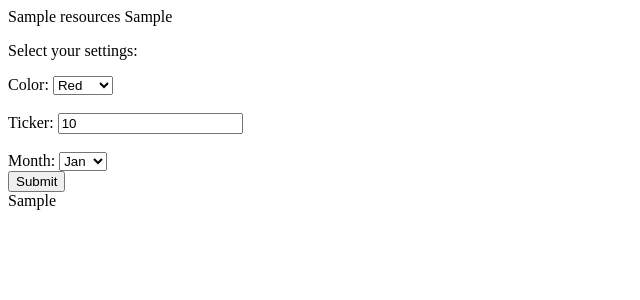
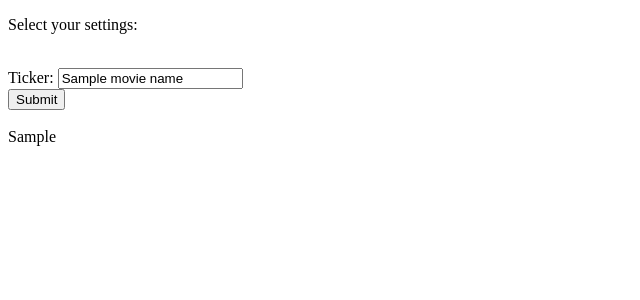
Before and after one commit to DianaLam06/TDI-capstone, a Flask app: template templates/embed.html in a window 1280 px wide. Shown: the top 300 px of the page, without its empty margins (0-640 px from the left). Run offline with Flask 2, Linux system fonts and the light colour scheme; the template is opened without the code that fills it: most values are stand-ins (such as "Sample title", 1, 10 or a date in 2020); parts of the project's set-up code (start-up, migrations or seed data) failed here and were passed over.

Commit message:
simplified template and app

```diff
--- a/app.py
+++ b/app.py
@@ -14,40 +14,10 @@ except ImportError:
         return dec
 
 import flask
-from bokeh.embed import components
-from bokeh.plotting import figure
-from bokeh.resources import INLINE
-from bokeh.util.string import encode_utf8
 import pandas as pd
 from os.path import dirname, join
-from bokeh.io import curdoc
-from bokeh.layouts import row, column
-from bokeh.models import ColumnDataSource
-from bokeh.models.widgets import PreText, Select
 
 app = flask.Flask(__name__)
-
-colors = {
-    'Black': '#000000',
-    'Red':   '#FF0000',
-    'Green': '#00FF00',
-    'Blue':  '#0000FF',
-}
-
-months = {
-    'Jan' : 1,
-    'Feb' : 2,
-    'Mar' : 3,
-    'Apr' : 4,
-    'May' : 5,
-    'Jun' : 6,
-    'Jul' : 7,
-    'Aug' : 8,
-    'Sep' : 9,
-    'Oct' :10,
-    'Nov' :11,
-    'Dec' :12
-    }
 
 def getitem(obj, item, default):
     if item not in obj:
@@ -55,14 +25,8 @@ def getitem(obj, item, default):
     else:
         return obj[item]
 
-DATA_DIR = join(dirname(__file__), 'daily')
 
 @lru_cache()
-def load_ticker(ticker):
-    fname = join(DATA_DIR, 'table_%s.csv' % ticker.lower())
-    data = pd.read_csv(fname, header=None, parse_dates=['Date'],
-                       names=['Date', 'foo', 'o', 'h', 'l', 'Close', 'v'])
-    return data[['Date','Close']]
 
 
 @app.route('/')
@@ -72,26 +36,15 @@ def index():
     args = flask.request.args
 
     # Get all the form arguments in the url with defaults
-    color = getitem(args, 'color', 'Black')
-    ticker = getitem(args, 'stock', 'AAPL')
-    month = getitem(args, 'month', 'Jan')
+    inputted_string = getitem(args, 'movie_name', 'Annihilation')
 
-    stockdata_all = load_ticker(ticker)
-    stockdata = stockdata_all[(stockdata_all['Date'].dt.month==months[month]) & (stockdata_all['Date'].dt.year==2000)]
-    fig = figure(title=ticker.upper()+" data for 2000", x_axis_type = "datetime")
-    fig.line(stockdata['Date'], stockdata['Close'], color=colors[color], line_width=2)
 
-    resources = INLINE.render()
+    # resources = INLINE.render()
+    # script, div = components(fig)
 
-    script, div = components(fig)
     html = flask.render_template(
         'embed.html',
-        plot_script=script,
-        plot_div=div,
-        resources=resources,
-        color=color,
-        ticker=ticker,
-        month=month
+        movie_string=inputted_string
     )
 
     return html
--- a/templates/embed.html
+++ b/templates/embed.html
@@ -6,45 +6,20 @@
 
     <title>Embed Demo</title>
 
-    {{ resources|indent(4)|safe }}
-
-    {{ plot_script|indent(4)|safe }}
-  </head>
+    </head>
   <body>
     <!-- A simple form for changing the graph -->
     <p> Select your settings: </p>
     <form name="color_button" method='GET'>
-        Color:
-        <select name="color">
-            <option {{ "selected" if color|indent(4)|safe == "Red" }} value="Red">Red</option>
-            <option {{ "selected" if color|indent(4)|safe == "Green" }} value="Green">Green</option>
-            <option {{ "selected" if color|indent(4)|safe == "Blue" }} value="Blue">Blue</option>
-            <option {{ "selected" if color|indent(4)|safe == "Black" }} value="Black">Black</option>
-        </select>
-        <br>
         <br>
         Ticker:
-        <input type="text" name="stock" value="{{stock}}">
-        <br>
-        <br>
-        Month:
-        <select name="month">
-            <option {{ "selected" if month|indent(12)|safe == "Jan" }} value="Jan">Jan</option>
-            <option {{ "selected" if month|indent(12)|safe == "Feb" }} value="Feb">Feb</option>
-            <option {{ "selected" if month|indent(12)|safe == "Mar" }} value="Mar">Mar</option>
-            <option {{ "selected" if month|indent(12)|safe == "Apr" }} value="Apr">Apr</option>
-            <option {{ "selected" if month|indent(12)|safe == "May" }} value="May">May</option>
-            <option {{ "selected" if month|indent(12)|safe == "Jun" }} value="Jun">Jun</option>
-            <option {{ "selected" if month|indent(12)|safe == "Jul" }} value="Jul">Jul</option>
-            <option {{ "selected" if month|indent(12)|safe == "Aug" }} value="Aug">Aug</option>
-            <option {{ "selected" if month|indent(12)|safe == "Sep" }} value="Sep">Sep</option>
-            <option {{ "selected" if month|indent(12)|safe == "Oct" }} value="Oct">Oct</option>
-            <option {{ "selected" if month|indent(12)|safe == "Nov" }} value="Nov">Nov</option>
-            <option {{ "selected" if month|indent(12)|safe == "Dec" }} value="Dec">Dec</option>
-        </select>
+        <input type="text" name="movie_name" value="{{movie_name}}">
         <br>
         <button type="submit">Submit</button>
     </form>
-    {{ plot_div|indent(4)|safe }}
-  </body>
+    <br>
+    {{ movie_string }}
+    <br>
+
+    </body>
 </html>
```
